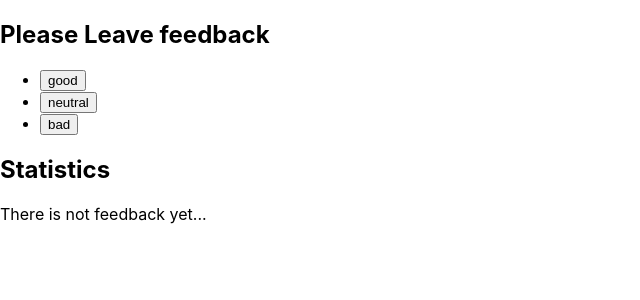
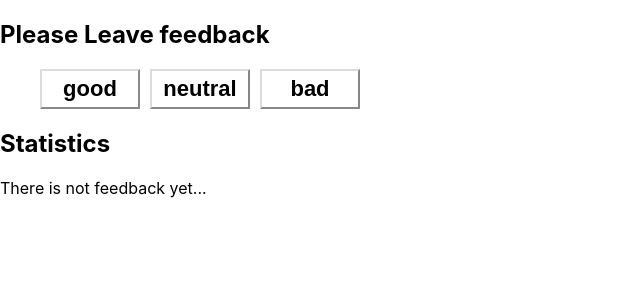
Before and after one commit to MateuszKar2/ReactFeedbackApp, a React (Create React App) app: page / in a window 1280 px wide. Shown: the top 300 px of the page, without its empty margins (0-640 px from the left). Built offline with nearby package versions, Linux system fonts and the light colour scheme.

Commit message:
add file

```diff
--- a/src/components/FeedbackOptions/FeedbackOptions.module.css
+++ b/src/components/FeedbackOptions/FeedbackOptions.module.css
@@ -1,11 +1,15 @@
-.buttonsWrap {
+.buttonsFeedback {
+    list-style: none;
     display: flex;
     gap: 10px;
-    flex-direction: row;
-};
+}
 
-.button {
-    border-radius: 5px;
+.btn {
     width: 100px;
-    height: 30px;
+    height: 40px;
+    background-color: white;
+    border-color: gainsboro;
+    font-weight: 600;
+    font-size: 22px;
+    text-align: center;
 }
```
